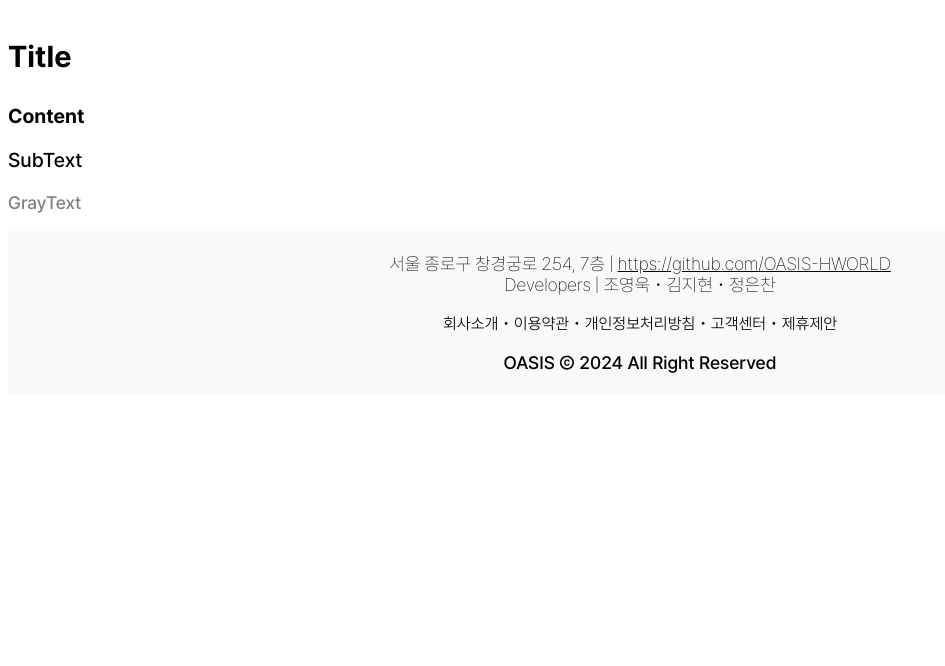
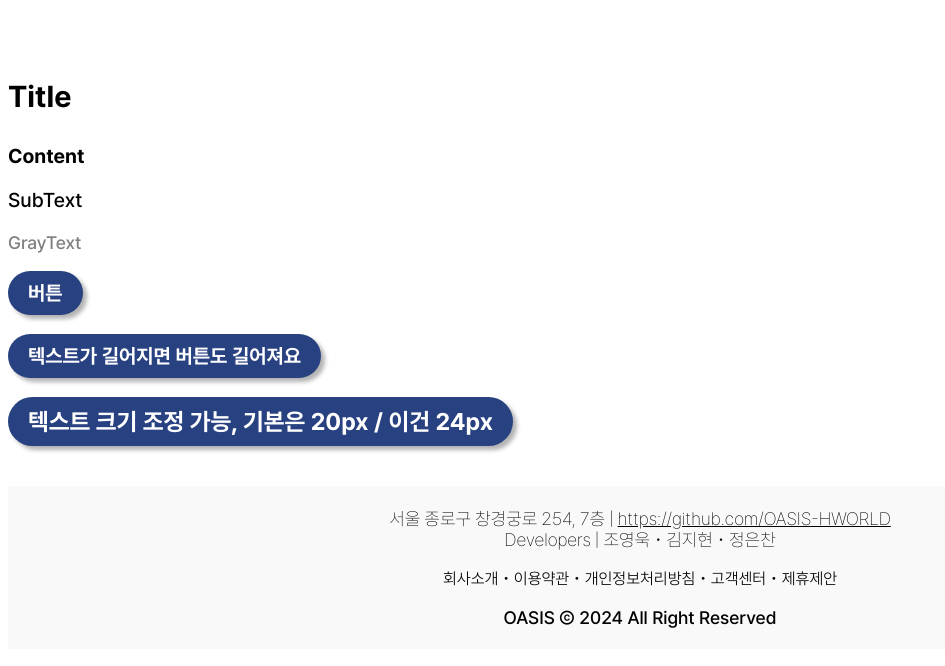
Before and after one commit to EunchanJeong/hworld-react, a React (Create React App) app: page /test in a window 1280 px wide. Shown: the top 666 px of the page, without its empty margins (0-945 px from the left). Built offline with nearby package versions, Linux system fonts and the light colour scheme.

Commit message:
:sparkles: Feat: 공통 컴포넌트 버튼 생성

```diff
--- /dev/null
+++ b/src/components/Button/index.jsx
@@ -0,0 +1,12 @@
+import React from 'react';
+import { StyledButton } from './styled';
+
+const Button = ({ onClick, children, disabled, type = 'button', fontSize }) => {
+  return (
+    <StyledButton type={type} onClick={onClick} disabled={disabled} fontSize={fontSize}>
+      {children}
+    </StyledButton>
+  );
+};
+
+export default Button;
--- /dev/null
+++ b/src/components/Button/styled.js
@@ -0,0 +1,22 @@
+import styled from 'styled-components';
+
+export const StyledButton = styled.button`
+  border-radius: 50px;
+  background-color: #284180;
+  border: none;
+  color: white;
+  font-size: ${(props) => props.fontSize || '20px'};
+  font-weight: bold;
+  padding: 10px 20px;
+  box-shadow: 4px 4px 4px rgba(0, 0, 0, 0.3);
+  transition: background-color 0.3s, transform 0.3s;
+  &:active,
+  &:focus {
+    transform: scale(0.95);
+  }
+  &:hover {
+    background-color: rgba(40, 65, 128, 0.9);
+    transform: scale(1);
+    cursor: pointer;
+  }
+`;
--- a/src/components/Layout/styled.js
+++ b/src/components/Layout/styled.js
@@ -10,6 +10,8 @@ export const ContentContainer = styled.div`
   display: flex;
   justify-content: center;
   align-items: center;
+  margin-top: 5vh;
+  margin-bottom: 5vh;
 `;
 
 export const CustomContents = styled.div`
--- a/src/pages/TestLayout/index.jsx
+++ b/src/pages/TestLayout/index.jsx
@@ -2,6 +2,7 @@ import React from 'react';
 import CommonLayout from '../../components/Layout';
 
 import Text from '../../components/Text';
+import Button from '../../components/Button';
 
 const TestLayout = () => {
   return (
@@ -10,6 +11,13 @@ const TestLayout = () => {
       <Text theme="content">Content</Text>
       <Text theme="subtext">SubText</Text>
       <Text theme="graytext">GrayText</Text>
+      <Button>버튼</Button>
+      <br></br>
+      <br></br>
+      <Button>텍스트가 길어지면 버튼도 길어져요</Button>
+      <br></br>
+      <br></br>
+      <Button fontSize="24px">텍스트 크기 조정 가능, 기본은 20px / 이건 24px</Button>
     </CommonLayout>
   );
 };
```
Also changed, not shown: src/pages/TestLayout/styled.js (deleted, +0 -12 lines).
